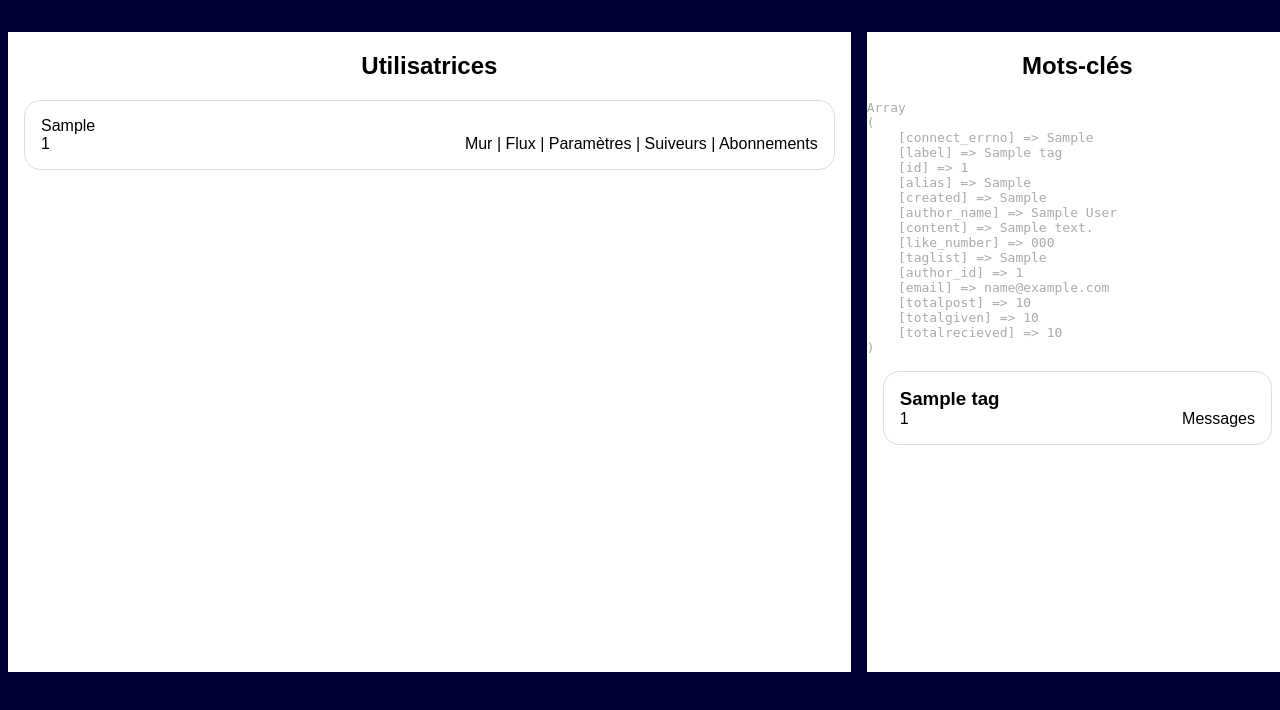
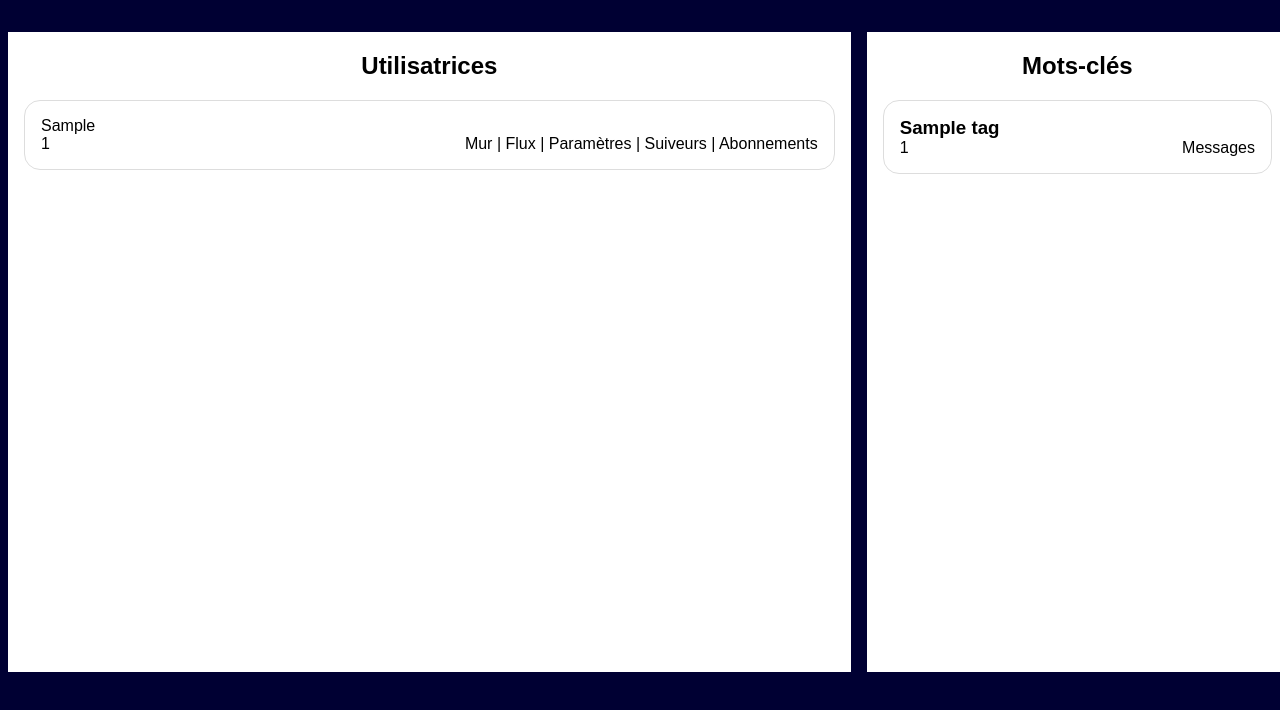
Before and after one commit to Marine139/socialnetwork, a PHP site: page /admin.php in a window 1280 px wide. Shown: the part 90-800 px from the top of the page. Run offline with PHP 8.4, Linux system fonts and the light colour scheme; tables that the repository leaves empty or names only in its code hold one stand-in row (values such as "Sample post").

Commit message:
add id dans admin and wall link in news

```diff
--- a/admin.php
+++ b/admin.php
@@ -61,7 +61,7 @@
                  */
                 while ($tag = $lesInformations->fetch_assoc())
                 {
-                    echo "<pre>" . print_r($tag, 1) . "</pre>";
+                   // echo "<pre>" . print_r($tag, 1) . "</pre>";
                     ?>
                     <article>
                         <h3><?php echo $tag['label'] ?></h3>
@@ -100,11 +100,11 @@
                         <h3><?php echo $tag['alias'] ?></h3>
                         <p><?php echo $tag['id'] ?></p>
                         <nav>
-                            <a href="wall.php?user_id=123">Mur</a>
-                            | <a href="feed.php?user_id=123">Flux</a>
-                            | <a href="settings.php?user_id=123">Paramètres</a>
-                            | <a href="followers.php?user_id=123">Suiveurs</a>
-                            | <a href="subscriptions.php?user_id=123">Abonnements</a>
+                            <a href="wall.php?user_id=<?php echo $tag['id'] ?>">Mur</a>
+                            | <a href="feed.php?user_id=<?php echo $tag['id'] ?>">Flux</a>
+                            | <a href="settings.php?user_id=<?php echo $tag['id'] ?>">Paramètres</a>
+                            | <a href="followers.php?user_id=<?php echo $tag['id'] ?>">Suiveurs</a>
+                            | <a href="subscriptions.php?user_id=<?php echo $tag['id'] ?>">Abonnements</a>
                         </nav>
                     </article>
                 <?php } ?>
--- a/wall.php
+++ b/wall.php
@@ -93,7 +93,7 @@
                 while ($post = $lesInformations->fetch_assoc())
                 {
 
-                    echo "<pre>" . print_r($post, 1) . "</pre>";
+                    //echo "<pre>" . print_r($post, 1) . "</pre>";
                     ?>
                     <article>
                         <h3>
```
Also changed, not shown: news.php (+9 -27 lines).
